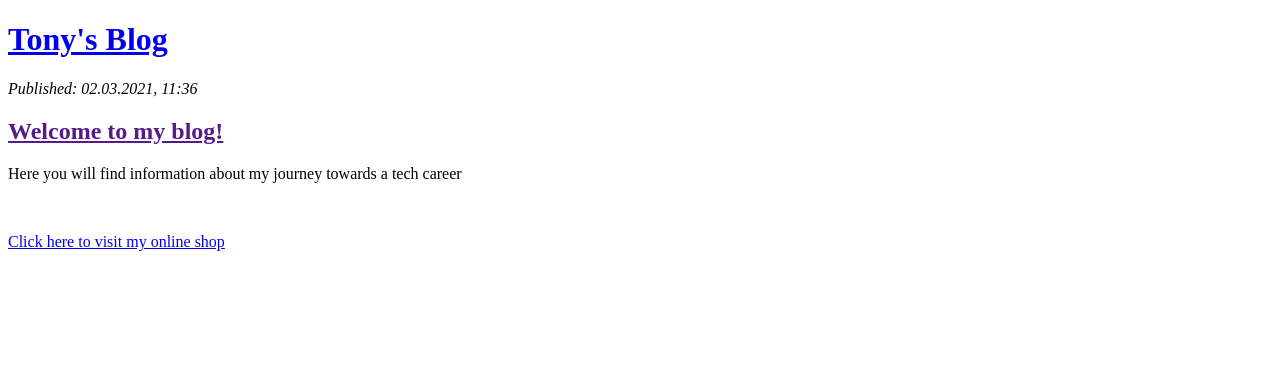
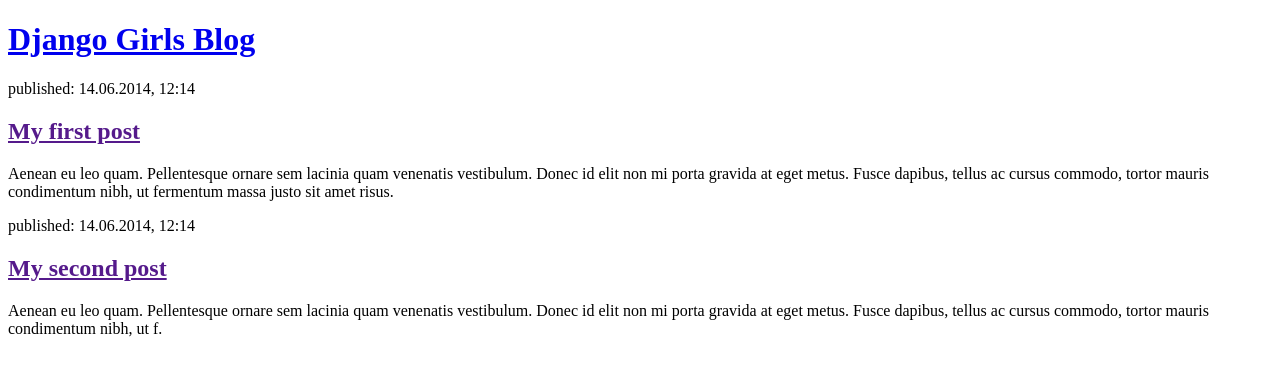
Before and after one commit to amark16/my-first-blog, a Django app: page / in a window 1280 px wide. Shown: the top 376 px of the page. Run offline with Django 3.2, Linux system fonts and the light colour scheme; data that the repository does not hold is empty.

Commit message:
modified templates to display posts from database

```diff
--- a/blog/models.py
+++ b/blog/models.py
@@ -14,5 +14,5 @@ class Post(models.Model):
         self.published_date = timezone.now()
         self.save()
 
-    def __str__(self):
+    def __str__(self): #notice the double underscore (aka 'dunder')
         return self.title
--- a/blog/templates/blog/post_list.html
+++ b/blog/templates/blog/post_list.html
@@ -1,20 +1,31 @@
 <!DOCTYPE html>
 <html>
     <head>
-        <title>Tony's Blog</title>
+        <title>Django Girls blog</title>
     </head>
-
     <body>
         <header>
-            <h1><a href="/">Tony's Blog</a></h1> <!-- Header contains clickable title of the blog-->
+            <h1><a href="/">Django Girls Blog</a></h1>
         </header>
 
-        <article>                                                 <!-- article refers to the first blog post-->
-            <time><em>Published: 02.03.2021, 11:36</em></time>    <!--time-->
-            <h2><a href="">Welcome to my blog!</a></h2>           <!-- h2 is blog post title-->
-            <p>Here you will find information about my journey towards a tech career</p><br>
-            <p><a href="http://www.ebay.co.uk/itm/252675145720">Click here to visit my online shop</a></p>
+        {% for post in posts %}
+            <article>
+                <time>published: {{ post.published_date }}</time>
+                <h2><a href="">{{ post.title }}</a></h2>
+                <p>{{ post.text|linebreaksbr }}</p>
+            </article>
+        {% endfor %}
+
+        <article>
+            <time>published: 14.06.2014, 12:14</time>
+            <h2><a href="">My first post</a></h2>
+            <p>Aenean eu leo quam. Pellentesque ornare sem lacinia quam venenatis vestibulum. Donec id elit non mi porta gravida at eget metus. Fusce dapibus, tellus ac cursus commodo, tortor mauris condimentum nibh, ut fermentum massa justo sit amet risus.</p>
         </article>
 
-        </body>
+        <article>
+            <time>published: 14.06.2014, 12:14</time>
+            <h2><a href="">My second post</a></h2>
+            <p>Aenean eu leo quam. Pellentesque ornare sem lacinia quam venenatis vestibulum. Donec id elit non mi porta gravida at eget metus. Fusce dapibus, tellus ac cursus commodo, tortor mauris condimentum nibh, ut f.</p>
+        </article>
+    </body>
 </html>
--- a/blog/views.py
+++ b/blog/views.py
@@ -1,6 +1,9 @@
 from django.shortcuts import render
+from .models import Post #We import Post model from models. Using dot before models uses models from current directory.
+from django.utils import timezone
 
 def post_list(request):
-    return render(request, 'blog/post_list.html', {})
+    posts = Post.objects.filter(published_date__lte=timezone.now()).order_by('published_date') #QuerySet
+    return render(request, 'blog/post_list.html', {'posts': posts})
 
 # Create your views here.
```
